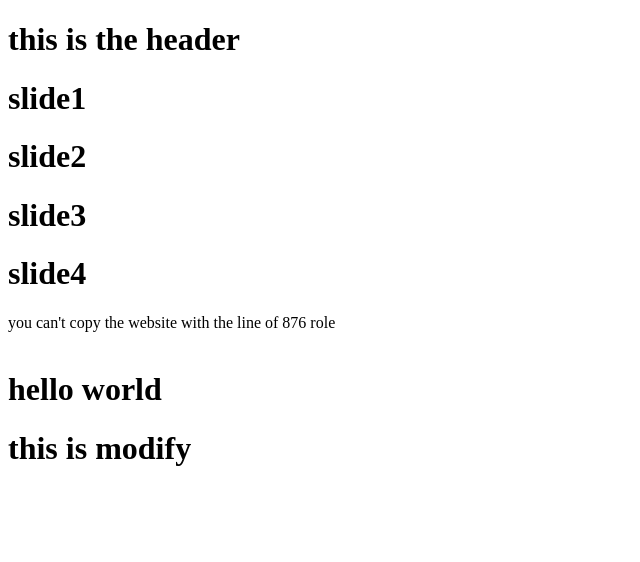
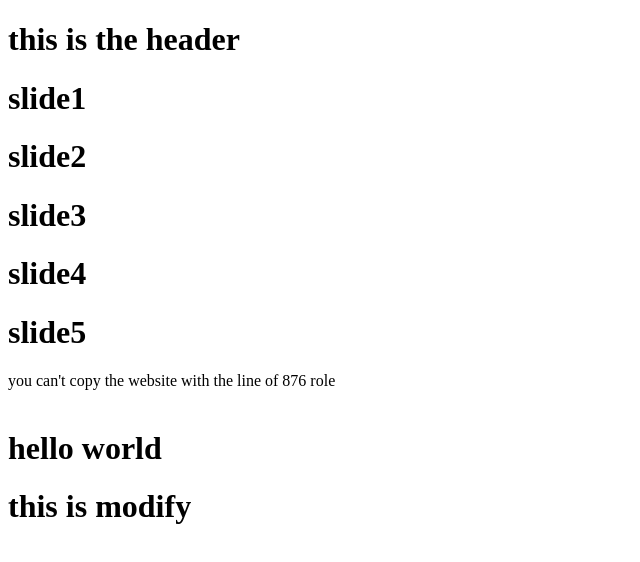
Before and after one commit to Alibayat7979/git, a website: page index.html in a window 1280 px wide. Shown: the whole page, without its empty margins (0-640 px from the left). Drawn offline with Linux system fonts and the light colour scheme.

Commit message:
slide5 added

```diff
--- a/index.html
+++ b/index.html
@@ -14,6 +14,7 @@
         <h1>slide2</h1>
         <h1>slide3</h1>
         <h1>slide4</h1>
+        <h1>slide5</h1>
     </div>
     <footer>
         you can't copy the website with the line of 876 role
```
